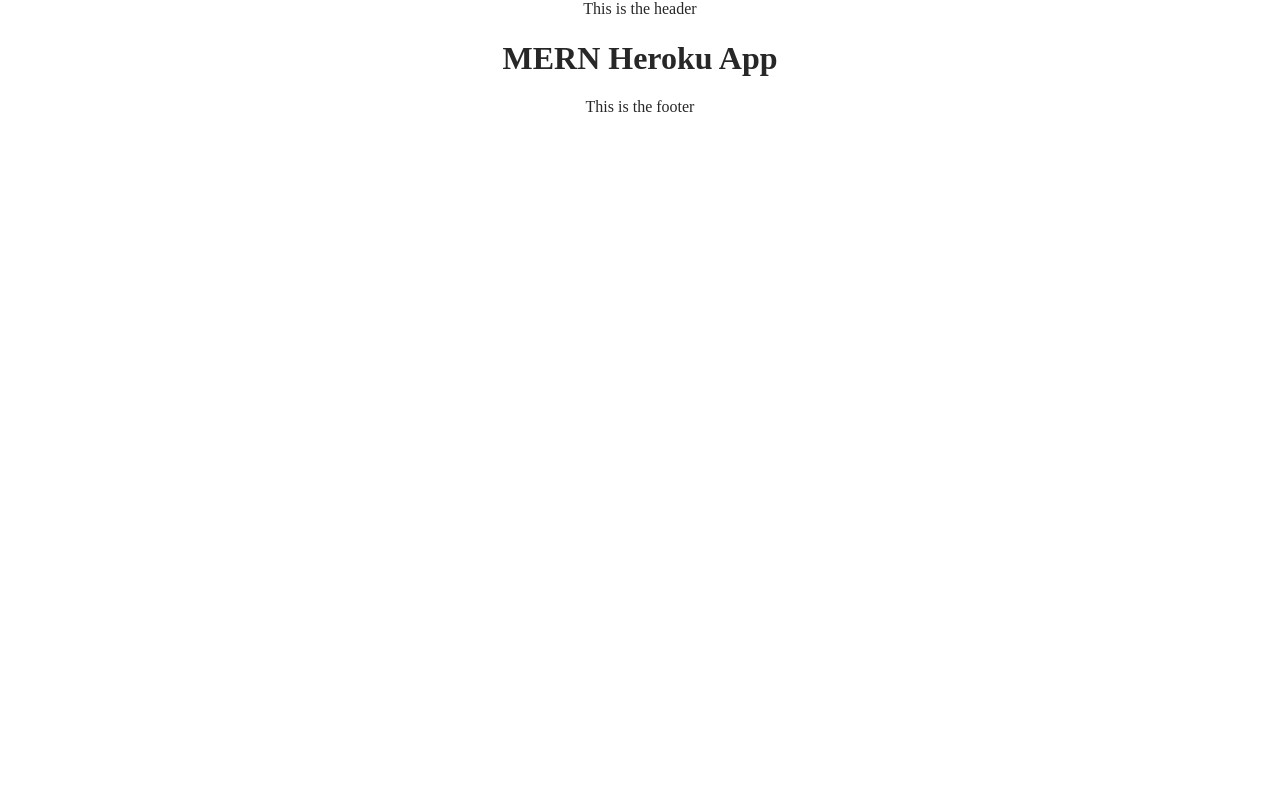
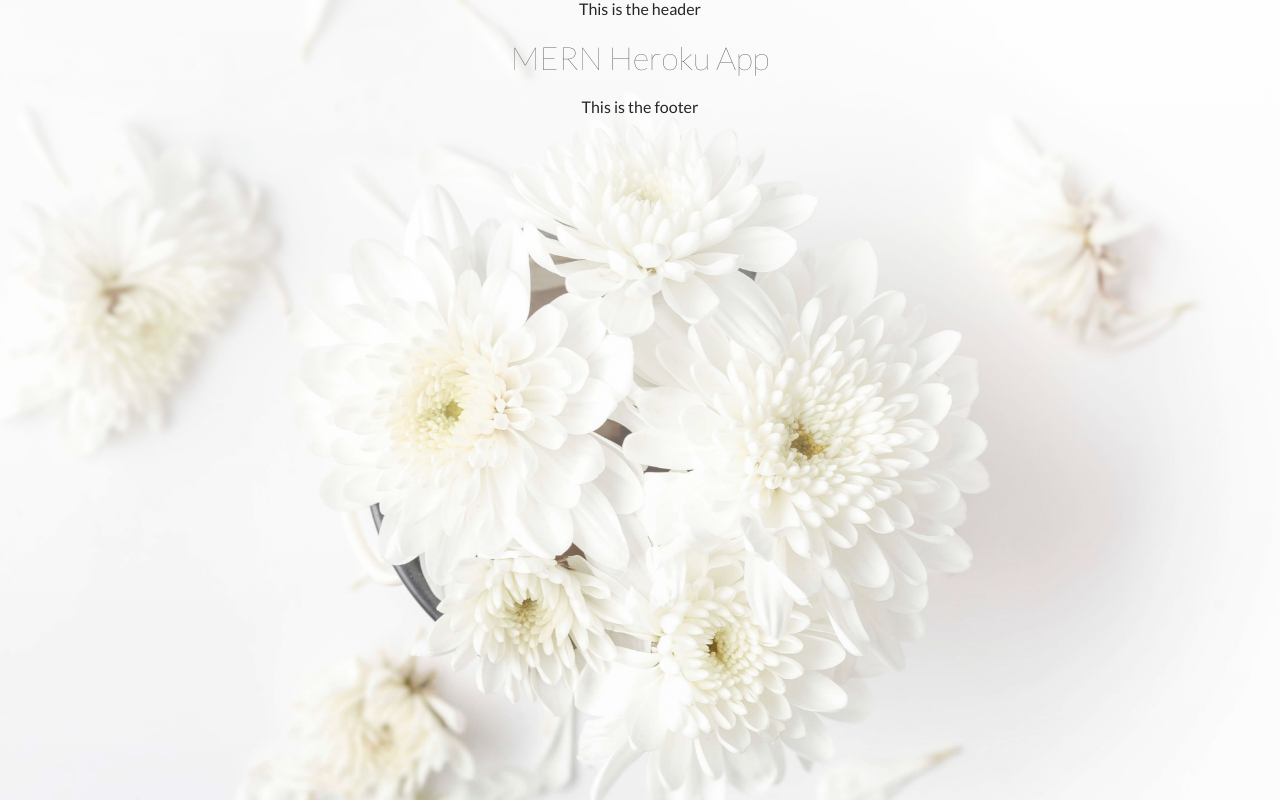
Before and after one commit to adamfeldman2/va-wedding-2, a React (Create React App) app in the folder client/: page / in a window 1280 px wide. Built offline with nearby package versions, Linux system fonts and the light colour scheme; the HTML template or start-up script is replaced by a standard one.

Commit message:
Include background image and fonts

```diff
--- a/client/public/index.html
+++ b/client/public/index.html
@@ -5,6 +5,7 @@
   <meta charset="utf-8">
   <meta name="viewport" content="width=device-width, initial-scale=1">
   <link rel="shortcut icon" href="%PUBLIC_URL%/favicon.ico">
+  <link href="https://fonts.googleapis.com/css?family=Lato:100,300,400,700" rel="stylesheet">
   <!--
       Notice the use of %PUBLIC_URL% in the tag above.
       It will be replaced with the URL of the `public` folder during the build.
--- a/client/src/styles/App.css
+++ b/client/src/styles/App.css
@@ -192,7 +192,13 @@ ul {
   list-style: none; }
 
 body {
-  color: #272727; }
+  color: #272727;
+  background-image: linear-gradient(rgba(255, 255, 255, 0.6), rgba(255, 255, 255, 0)), url("../assets/images/bg.jpg");
+  background-size: cover;
+  background-repeat: no-repeat;
+  height: 100vh;
+  background-position: center top;
+  font-family: "Lato", sans-serif; }
 
 .wrapper {
   max-width: 1000px;
@@ -212,4 +218,5 @@ body {
   text-align: center; }
 
 .wrapper-page-home h1 {
-  text-align: center; }
+  text-align: center;
+  font-weight: 100; }
--- a/client/src/styles/partials/_normalize.scss
+++ b/client/src/styles/partials/_normalize.scss
@@ -198,6 +198,16 @@ ul {
 
 body {
   color: #272727;
+  background-image: linear-gradient(
+      rgba(255, 255, 255, 0.6),
+      rgba(255, 255, 255, 0)
+    ),
+    url('../assets/images/bg.jpg');
+  background-size: cover;
+  background-repeat: no-repeat;
+  height: 100vh;
+  background-position: center top;
+  font-family: $font-primary;
 }
 
 .wrapper {
--- a/client/src/styles/partials/_variables.scss
+++ b/client/src/styles/partials/_variables.scss
@@ -1,2 +1,5 @@
 // Colors //
 $black: #272727;
+
+// Fonts //
+$font-primary: 'Lato', sans-serif;
--- a/client/src/styles/partials/pages/_Home.scss
+++ b/client/src/styles/partials/pages/_Home.scss
@@ -1,5 +1,6 @@
 .wrapper-page-home {
   h1 {
     text-align: center;
+    font-weight: 100;
   }
 }
```
Also changed, not shown: client/src/assets/images/bg.jpg (added).
